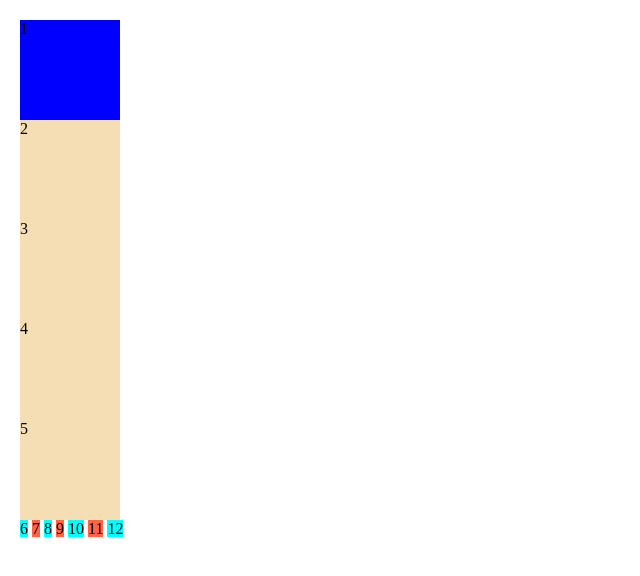
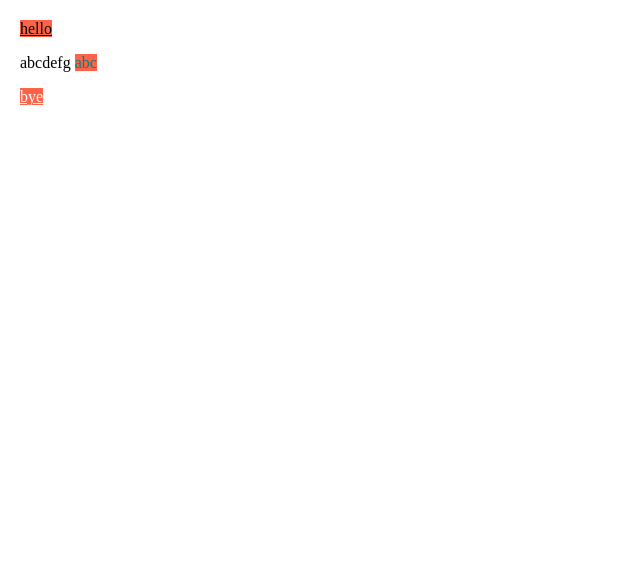
Before and after one commit to taewan625/kokoa_clone_review, a plain HTML site: page home.html in a window 1280 px wide. Shown: the whole page, without its empty margins (0-640 px from the left). Drawn offline with Linux system fonts and the light colour scheme.

Commit message:
#3.15
ombinator
1. parents child
2. >
3. +

```diff
--- a/home.html
+++ b/home.html
@@ -8,43 +8,31 @@
         height: 100vh;
         margin: 20px;
       }
-      div {
-        width: 100px;
-        height: 100px;
-        background-color: wheat;
-      }
-      div:first-child {
-        background-color: blue;
-      }
-      div:nth-child(6) {
-        background-color: green;
-      }
       span {
         background-color: tomato;
       }
-      span:last-child {
-        background-color: teal;
+
+      div p span /*parents(없어도됨) parents chlidren*/ {
+        color: teal;
       }
-      span:nth-child(even) {
-        /* = 2n+1 */
-        background-color: aqua;
+
+      div > span {
+        /* > : div 바로 밑에 span에만 적용 */
+        text-decoration: underline;
+      }
+
+      p + span {
+        /* p랑 같은 세대의 span을 지정하는 것인데 p+span 순서여서 위치상 아래의 span만 영향 받음 */
+        color: aliceblue;
       }
     </style>
   </head>
   <body>
-    <div>1</div>
-    <div>2</div>
-    <div>3</div>
-    <div>4</div>
-    <div>5</div>
-
-    <span>6</span>
-    <span>7</span>
-    <span>8</span>
-    <span>9</span>
-    <span>10</span>
-    <span>11</span>
-    <span>12</span>
+    <div>
+      <span>hello</span>
+      <p>abcdefg <span>abc</span></p>
+      <span>bye</span>
+    </div>
   </body>
 </html>
 <!-- #### 아주 중요 #### -->
```
